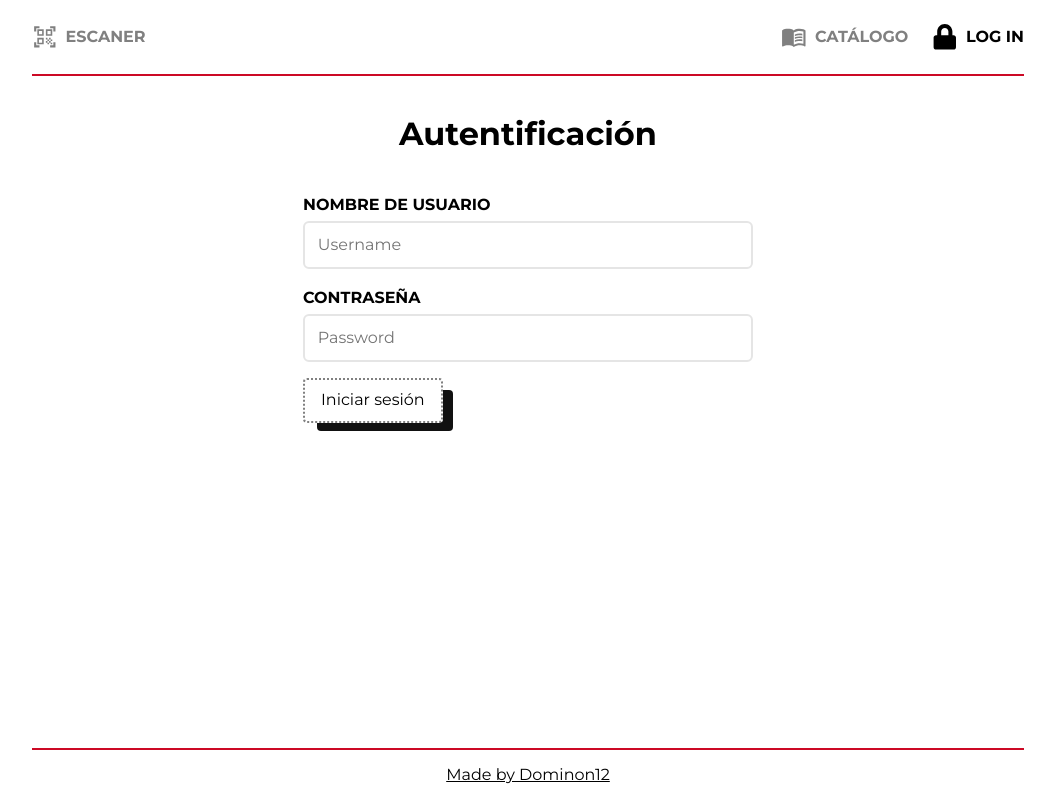
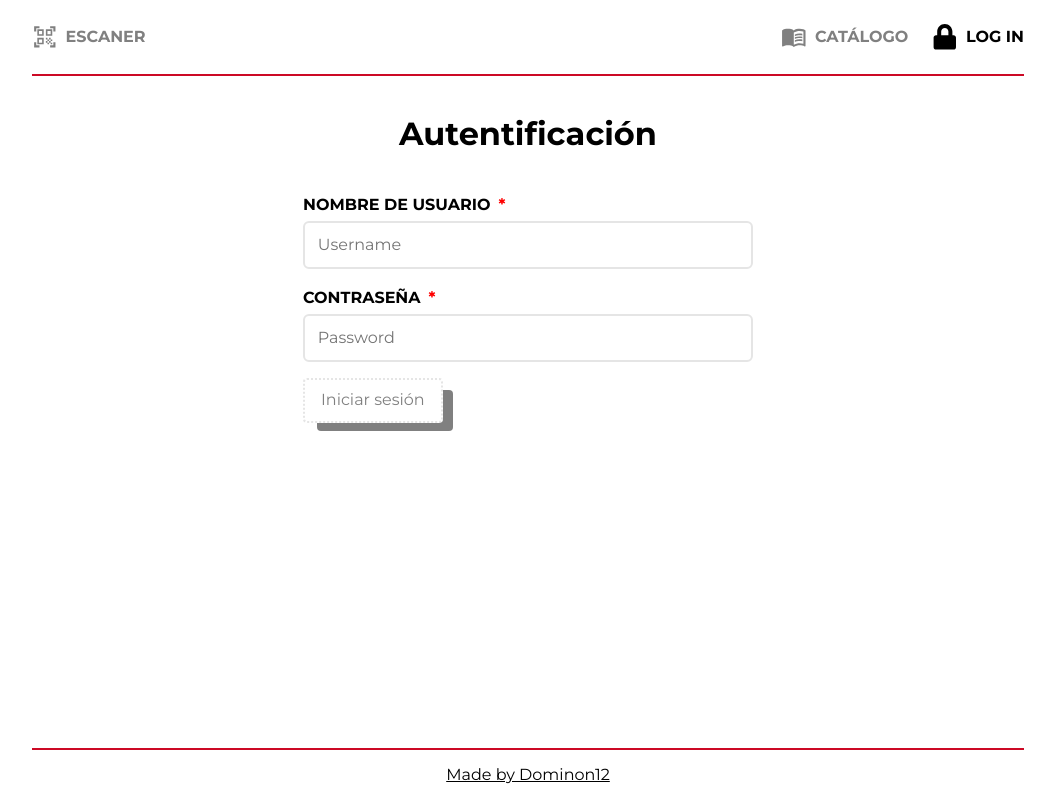
Before and after one commit to dominon12/store-helper, a Next.js app: page /login in a window 1280 px wide. Shown: the whole page, without its empty margins (112-1167 px from the left). Built offline with nearby package versions, Linux system fonts and the light colour scheme.

Commit message:
login form validation

```diff
--- a/components/Button.tsx
+++ b/components/Button.tsx
@@ -24,19 +24,40 @@ const StyledButton = styled.button`
     transition: transform var(--transition-off) ease-out;
   }
 
-  :hover,
-  :focus {
+  :not(:disabled):hover,
+  :not(:disabled):focus {
+    ::after {
+      transform: translate(8px, 8px);
+      transition: transform var(--transition-on) ease-out;
+    }
+  }
+
+  :not(:disabled):active {
     ::after {
       transform: translate(0, 0);
       transition: transform var(--transition-on) ease-out;
     }
   }
+
+  :disabled {
+    color: var(--color-gray);
+    border-color: var(--color-light-gray);
+    cursor: not-allowed;
+
+    ::after {
+      background-color: var(--color-gray);
+    }
+  }
 `;
 
-interface Props {}
+interface Props {
+  disabled?: boolean;
+}
 
 const Button: FC<Props> = (props) => {
-  return <StyledButton>{props.children}</StyledButton>;
+  return (
+    <StyledButton disabled={props.disabled}>{props.children}</StyledButton>
+  );
 };
 
 export default Button;
--- a/components/Input.tsx
+++ b/components/Input.tsx
@@ -1,4 +1,11 @@
-import { FC, HTMLInputTypeAttribute, useEffect } from "react";
+import {
+  ChangeEvent,
+  FC,
+  forwardRef,
+  HTMLInputTypeAttribute,
+  useEffect,
+  useState,
+} from "react";
 import styled from "styled-components";
 
 import Label from "./Label";
@@ -10,8 +17,18 @@ const FieldWrapper = styled.label`
   display: block;
 `;
 
-const InputLabel = styled(Label)`
+const InputLabel = styled(Label)<{ required?: boolean }>`
   margin-bottom: 0.2rem;
+
+  ${(props) =>
+    props.required &&
+    `
+    ::after {
+      content: "*";
+      color: red;
+      margin-left: 0.5rem;
+    }
+  `}
 `;
 
 const InputField = styled.input<{ invalid: boolean }>`
@@ -38,45 +55,53 @@ const FieldError = styled(Paragraph)`
 interface Props {
   value: string;
   setValue: (value: string) => void;
-  errors: string[];
-  setErrors: (errors: string[]) => void;
-  touched: boolean;
-  setTouched: (touched: boolean) => void;
   labelText: string;
   placeholderText: string;
   type: HTMLInputTypeAttribute;
+  required?: boolean;
   validators?: Validators;
   className?: string;
 }
 
-const Input: FC<Props> = (props) => {
+const Input = forwardRef<HTMLInputElement, Props>((props, ref): JSX.Element => {
+  const [touched, setTouched] = useState(false);
+  const [errors, setErrors] = useState<string[]>([]);
+
   useEffect(() => {
-    if (!props.touched) {
-      props.setTouched(true);
-    }
-
-    if (props.validators && props.touched) {
+    if (props.validators && touched) {
       const errors = validateFormField(props.value, props.validators);
-      props.setErrors(errors);
+      setErrors(errors);
     }
   }, [props.value]);
 
+  const handleChange = (e: ChangeEvent<HTMLInputElement>) => {
+    if (!touched) {
+      setTouched(true);
+    }
+
+    props.setValue(e.target.value);
+  };
+
   return (
     <FieldWrapper className={props.className}>
-      <InputLabel>{props.labelText}</InputLabel>
+      <InputLabel required={props.required}>{props.labelText}</InputLabel>
       <InputField
+        data-valid={props.required ? errors.length === 0 && touched : true}
+        data-touched={touched}
+        ref={ref}
         value={props.value}
-        onChange={(e) => props.setValue(e.target.value)}
+        onChange={handleChange}
         placeholder={props.placeholderText}
         type={props.type}
-        invalid={props.errors.length > 0 && props.touched}
+        invalid={errors.length > 0 && touched}
       />
-      {props.errors.length > 0 &&
-        props.errors.map((error, index) => (
+      {errors.length > 0 &&
+        errors.map((error, index) => (
           <FieldError key={index}>{error}</FieldError>
         ))}
     </FieldWrapper>
   );
-};
+});
 
+Input.displayName = "Input";
 export default Input;
--- a/components/LoginForm.tsx
+++ b/components/LoginForm.tsx
@@ -1,7 +1,6 @@
-import { FC, FormEvent, useState } from "react";
+import { FC, FormEvent, useEffect, useRef, useState } from "react";
 import styled from "styled-components";
 
-import { FormData } from "../types/system-types";
 import Button from "./Button";
 import Input from "./Input";
 
@@ -15,18 +14,33 @@ const FormField = styled(Input)`
 `;
 
 const LoginForm: FC = () => {
-  const [formData, setFormData] = useState<FormData>({
-    username: { value: "", errors: [], touched: false },
-    password: { value: "", errors: [], touched: false },
+  const [formData, setFormData] = useState({
+    username: "",
+    password: "",
   });
+  const usernameInputRef = useRef<HTMLInputElement>(null);
+  const passwordInputRef = useRef<HTMLInputElement>(null);
 
-  const changeFieldData =
-    <T extends unknown>(fieldName: string, propName: keyof FormData[""]) =>
-    (value: T) => {
-      const formDataCopy = JSON.parse(JSON.stringify(formData));
-      formDataCopy[fieldName][propName] = value;
-      setFormData(formDataCopy);
-    };
+  const [formValid, setFormValid] = useState(false);
+
+  const checkFormValid = () => {
+    const formFields = [usernameInputRef, passwordInputRef];
+
+    const invalidFields = formFields.filter(
+      (formFieldRef) => formFieldRef?.current?.dataset.valid === "false"
+    );
+
+    return invalidFields.length === 0;
+  };
+
+  useEffect(() => {
+    const valid = checkFormValid();
+    setFormValid(valid);
+  }, [formData]);
+
+  const changeFieldValue = (fieldName: string) => (value: string) => {
+    setFormData((prev) => ({ ...prev, [fieldName]: value }));
+  };
 
   const handleFormSubmit = (e: FormEvent<HTMLFormElement>) => {
     e.preventDefault();
@@ -35,12 +49,9 @@ const LoginForm: FC = () => {
   return (
     <Form onSubmit={handleFormSubmit}>
       <FormField
-        value={formData.username.value}
-        setValue={changeFieldData("username", "value")}
-        errors={formData.username.errors}
-        setErrors={changeFieldData("username", "errors")}
-        touched={formData.username.touched}
-        setTouched={changeFieldData("username", "touched")}
+        ref={usernameInputRef}
+        value={formData.username}
+        setValue={changeFieldValue("username")}
         labelText="Nombre de usuario"
         placeholderText="Username"
         type="text"
@@ -49,14 +60,12 @@ const LoginForm: FC = () => {
           minLengthValidator: 8,
           maxLengthValidator: 15,
         }}
+        required
       />
       <FormField
-        value={formData.password.value}
-        setValue={changeFieldData("password", "value")}
-        errors={formData.password.errors}
-        setErrors={changeFieldData("password", "errors")}
-        touched={formData.password.touched}
-        setTouched={changeFieldData("password", "touched")}
+        ref={passwordInputRef}
+        value={formData.password}
+        setValue={changeFieldValue("password")}
         labelText="Contraseña"
         placeholderText="Password"
         type="password"
@@ -65,8 +74,9 @@ const LoginForm: FC = () => {
           minLengthValidator: 8,
           maxLengthValidator: 15,
         }}
+        required
       />
-      <Button>Iniciar sesión</Button>
+      <Button disabled={!formValid}>Iniciar sesión</Button>
     </Form>
   );
 };
```
Also changed, not shown: types/system-types.ts (+0 -8 lines).
